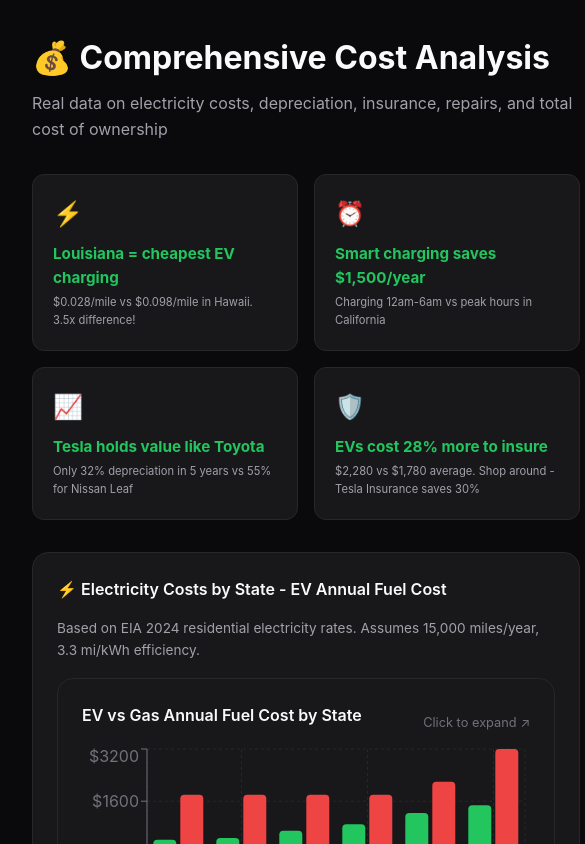
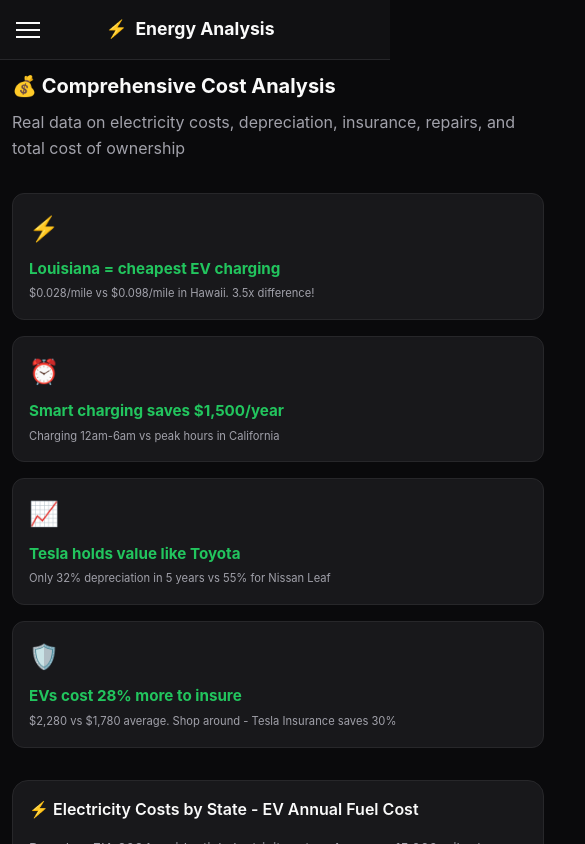
Before and after one commit to Ericdataplus/ev-gas-analysis, a React (Vite) app in the folder website/: page /ev-gas-analysis/costs in a window 390 px wide. Shown: the top 844 px of the page, 585 px wide, since content can reach past the window. Built offline with nearby package versions, Linux system fonts and the light colour scheme.

Commit message:
Add mobile-responsive navigation with hamburger menu, slide-out sidebar, and touch-friendly layout

```diff
--- a/website/src/App.jsx
+++ b/website/src/App.jsx
@@ -1,4 +1,5 @@
-import { BrowserRouter, Routes, Route, NavLink } from 'react-router-dom'
+import { useState } from 'react'
+import { BrowserRouter, Routes, Route, NavLink, useLocation } from 'react-router-dom'
 import Dashboard from './pages/Dashboard'
 import Predictions from './pages/Predictions'
 import Safety from './pages/Safety'
@@ -23,17 +24,48 @@
 import AdvancedAnalytics from './pages/AdvancedAnalytics'
 import './index.css'
 
-function App() {
+function AppContent() {
+  const [sidebarOpen, setSidebarOpen] = useState(false)
+  const location = useLocation()
+
+  // Close sidebar when navigating
+  const handleNavClick = () => {
+    setSidebarOpen(false)
+  }
+
   return (
-    <BrowserRouter basename="/ev-gas-analysis">
     <div className="app">
-        <aside className="sidebar">
+      {/* Mobile Header */}
+      <div className="mobile-header">
+        <div
+          className={`hamburger ${sidebarOpen ? 'open' : ''}`}
+          onClick={() => setSidebarOpen(!sidebarOpen)}
+        >
+          <span></span>
+          <span></span>
+          <span></span>
+        </div>
+        <div className="mobile-header-logo">
+          <span>⚡</span>
+          <span>Energy Analysis</span>
+        </div>
+        <div style={{ width: '44px' }}></div>
+      </div>
+
+      {/* Overlay */}
+      <div
+        className={`sidebar-overlay ${sidebarOpen ? 'show' : ''}`}
+        onClick={() => setSidebarOpen(false)}
+      ></div>
+
+      <aside className={`sidebar ${sidebarOpen ? 'open' : ''}`}>
         <div className="sidebar-logo">
           <span>⚡</span>
           <span>Energy Analysis</span>
         </div>
 
-          <nav className="sidebar-nav">
+
+        <nav className="sidebar-nav" onClick={handleNavClick}>
           <div style={{ fontSize: '0.7rem', color: 'var(--text-muted)', padding: '0.5rem 1rem', marginTop: '0.5rem' }}>OVERVIEW</div>
           <NavLink to="/" className={({ isActive }) => `nav-link ${isActive ? 'active' : ''}`}>
             <span>📊</span> Dashboard
@@ -143,6 +175,13 @@
         </Routes>
       </main>
     </div>
+  )
+}
+
+function App() {
+  return (
+    <BrowserRouter basename="/ev-gas-analysis">
+      <AppContent />
     </BrowserRouter>
   )
 }
--- a/website/src/index.css
+++ b/website/src/index.css
@@ -201,13 +201,154 @@
 }
 
 @media (max-width: 1200px) {
-  .grid-3 { grid-template-columns: repeat(2, 1fr); }
+  .grid-3 {
+    grid-template-columns: repeat(2, 1fr);
+  }
 }
 
 @media (max-width: 900px) {
-  .grid-2, .grid-3 { grid-template-columns: 1fr; }
-  .sidebar { display: none; }
-  .main-content { margin-left: 0; }
+
+  .grid-2,
+  .grid-3 {
+    grid-template-columns: 1fr;
+  }
+
+  .main-content {
+    margin-left: 0;
+    padding: 1rem;
+    padding-top: 70px;
+  }
+
+  /* Mobile Sidebar */
+  .sidebar {
+    position: fixed;
+    left: -280px;
+    top: 0;
+    width: 280px;
+    height: 100vh;
+    z-index: 1000;
+    transition: left 0.3s ease;
+    padding-top: 70px;
+  }
+
+  .sidebar.open {
+    left: 0;
+  }
+
+  /* Mobile Header */
+  .mobile-header {
+    display: flex !important;
+    position: fixed;
+    top: 0;
+    left: 0;
+    right: 0;
+    height: 60px;
+    background: var(--bg-secondary);
+    border-bottom: 1px solid var(--border-color);
+    z-index: 1001;
+    align-items: center;
+    padding: 0 1rem;
+    justify-content: space-between;
+  }
+
+  .mobile-header-logo {
+    display: flex;
+    align-items: center;
+    gap: 0.5rem;
+    font-size: 1.1rem;
+    font-weight: 700;
+  }
+
+  .hamburger {
+    display: flex !important;
+    flex-direction: column;
+    gap: 5px;
+    cursor: pointer;
+    padding: 10px;
+    margin-left: -10px;
+  }
+
+  .hamburger span {
+    display: block;
+    width: 24px;
+    height: 2px;
+    background: var(--text-primary);
+    transition: all 0.3s;
+  }
+
+  .hamburger.open span:nth-child(1) {
+    transform: rotate(45deg) translate(5px, 5px);
+  }
+
+  .hamburger.open span:nth-child(2) {
+    opacity: 0;
+  }
+
+  .hamburger.open span:nth-child(3) {
+    transform: rotate(-45deg) translate(5px, -5px);
+  }
+
+  /* Overlay */
+  .sidebar-overlay {
+    display: block !important;
+    position: fixed;
+    top: 0;
+    left: 0;
+    right: 0;
+    bottom: 0;
+    background: rgba(0, 0, 0, 0.5);
+    z-index: 999;
+    opacity: 0;
+    visibility: hidden;
+    transition: opacity 0.3s, visibility 0.3s;
+  }
+
+  .sidebar-overlay.show {
+    opacity: 1;
+    visibility: visible;
+  }
+
+  /* Make nav links touch-friendly */
+  .nav-link {
+    padding: 1rem 1.25rem;
+    font-size: 1rem;
+  }
+
+  .sidebar-logo {
+    display: none;
+  }
+
+  /* Page content adjustments */
+  .page-title {
+    font-size: 1.5rem;
+  }
+
+  .stat-card {
+    padding: 1rem;
+  }
+
+  .stat-value {
+    font-size: 1.5rem;
+  }
+
+  .chart-container {
+    padding: 1rem;
+  }
+}
+
+/* Desktop: hide mobile elements */
+@media (min-width: 901px) {
+  .mobile-header {
+    display: none !important;
+  }
+
+  .hamburger {
+    display: none !important;
+  }
+
+  .sidebar-overlay {
+    display: none !important;
+  }
 }
 
 /* Page header */
@@ -285,3 +426,19 @@
   height: 100%;
   border-radius: 4px;
 }
+
+/* Small screen adjustments */
+@media (max-width: 480px) {
+  .stats-grid {
+    grid-template-columns: 1fr;
+  }
+
+  .page-title {
+    font-size: 1.25rem;
+  }
+
+  .main-content {
+    padding: 0.75rem;
+    padding-top: 70px;
+  }
+}
```
Lines whose indentation alone changed are shown as unchanged.
